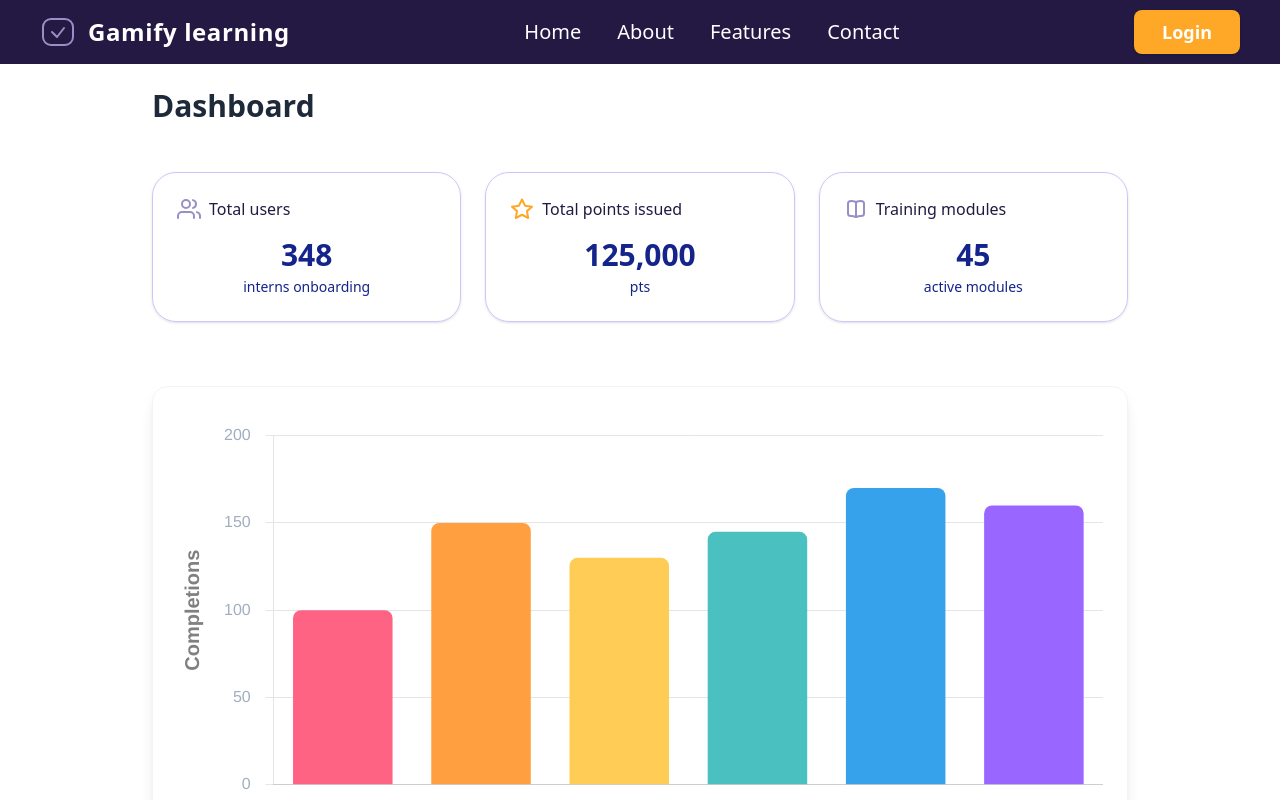
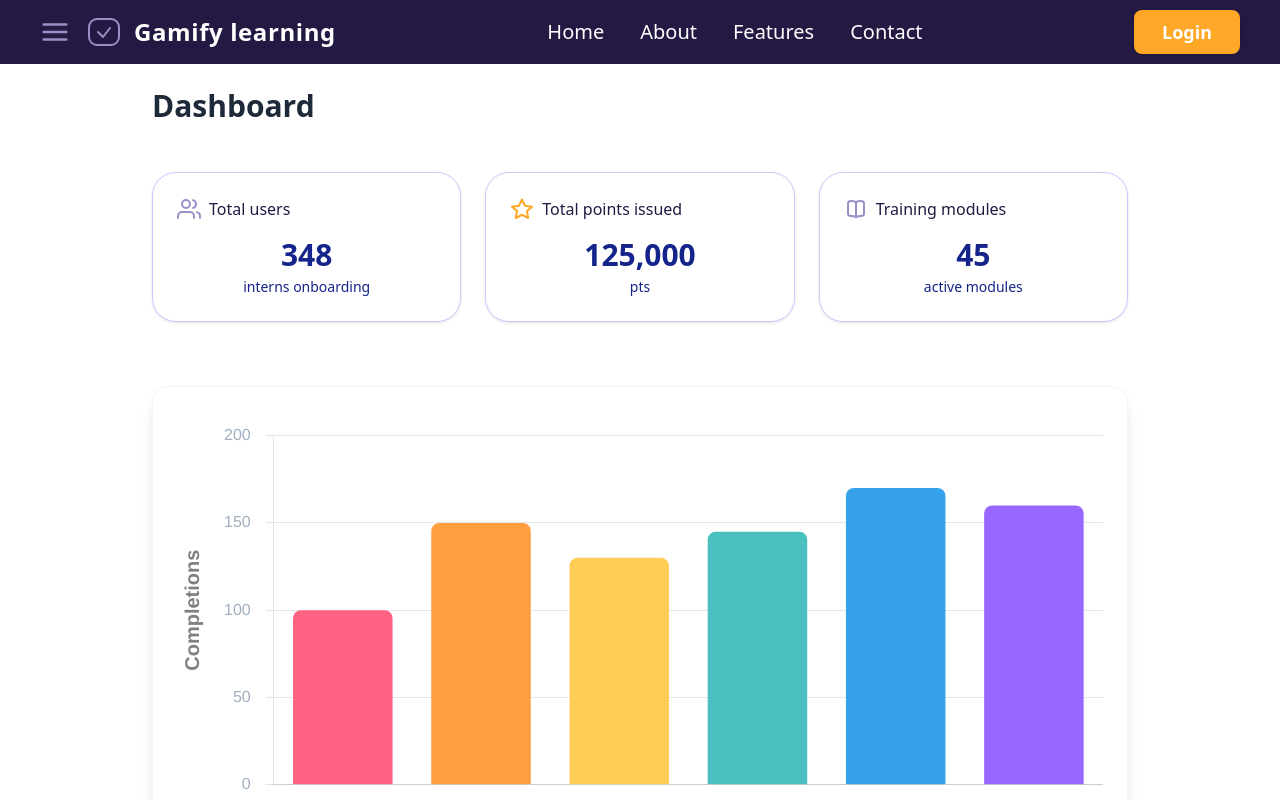
Before and after one commit to phiquangdat/tetra_app, a React app in the folder frontend/: page /admin in a window 1280 px wide. Shown: the top 800 px of the page. Built offline with nearby package versions, Linux system fonts and the light colour scheme; no server answers; the HTML template or start-up script is replaced by a standard one.

Commit message:
Refactor Home Page to Use SharedHeader for Auth-Aware Navigation
# Conflicts:
#	frontend/src/components/home/Home.tsx
#	frontend/src/layouts/AdminLayout.tsx
#	frontend/src/layouts/UserLayout.tsx

```diff
--- a/frontend/src/components/home/Home.tsx
+++ b/frontend/src/components/home/Home.tsx
@@ -15,6 +15,8 @@ const Home = () => {
   const location = useLocation();
   const { authToken, userRole } = useAuth();
   const [sidebarOpen, setSidebarOpen] = useState(false);
+
+  const toggleSidebar = () => setSidebarOpen((prev) => !prev);
 
   // Modal is open if route is /login
   const isLoginOpen = location.pathname === '/login';
@@ -41,7 +43,7 @@ const Home = () => {
       <SharedHeader
         showHamburger={!!authToken}
         isSidebarOpen={sidebarOpen}
-        onHamburgerClick={() => setSidebarOpen((prev) => !prev)}
+        onHamburgerClick={toggleSidebar}
       />
 
       {sidebarOpen && (
--- a/frontend/src/layouts/AdminLayout.tsx
+++ b/frontend/src/layouts/AdminLayout.tsx
@@ -23,7 +23,9 @@ const AdminLayout = () => {
               <div className="min-h-screen flex flex-col">
                 <SharedHeader
                   onHamburgerClick={toggleSidebar}
-                  isSidebarOpen={sidebarOpen} showHamburger={false}                />
+                  isSidebarOpen={sidebarOpen}
+                  showHamburger={true}
+                />
                 <div className="flex flex-1 relative">
                   <div
                     className={`
--- a/frontend/src/layouts/UserLayout.tsx
+++ b/frontend/src/layouts/UserLayout.tsx
@@ -28,7 +28,9 @@ export default function UserLayout() {
                   <div className="min-h-screen flex flex-col">
                     <SharedHeader
                       onHamburgerClick={toggleSidebar}
-                      isSidebarOpen={sidebarOpen} showHamburger={false}                    />
+                      isSidebarOpen={sidebarOpen}
+                      showHamburger={true}
+                    />
                     <div className="flex flex-1 relative">
                       <div
                         className={`
```
